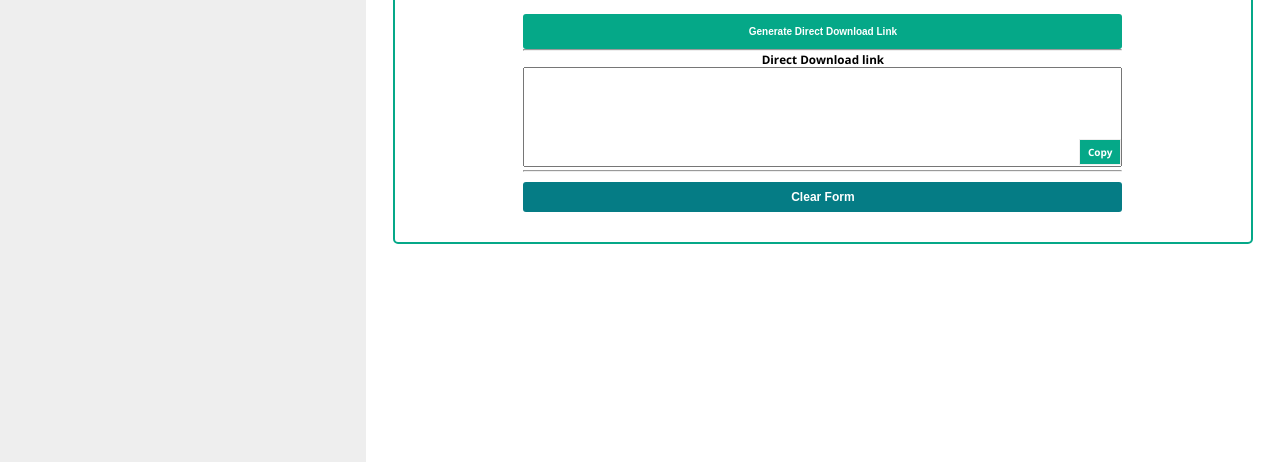
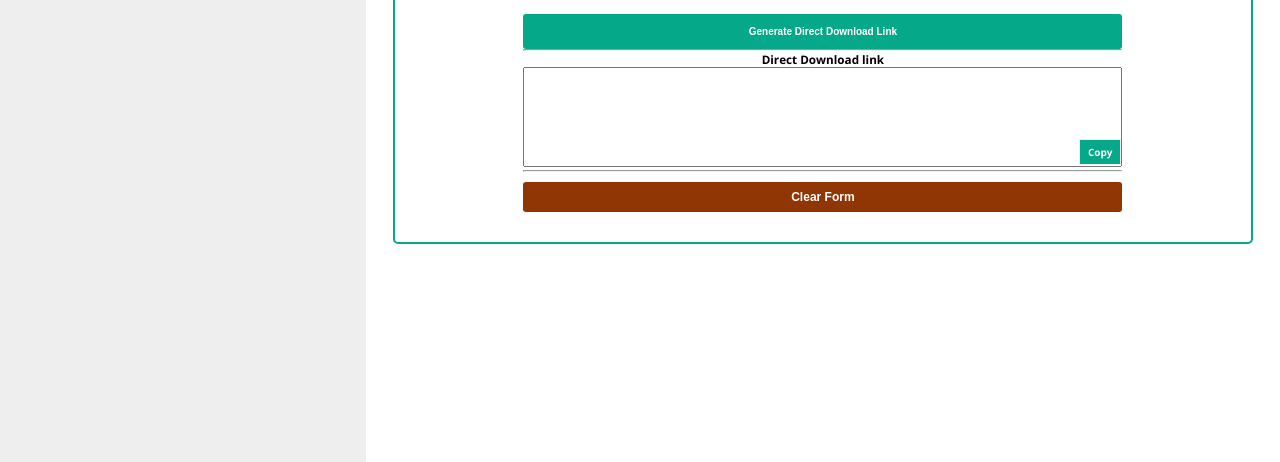
Before and after one commit to imendy/DownloadHive, a plain HTML site: page index.html in a window 1280 px wide. In both pictures the pointer is over the button "Clear Form". Shown: the part 338-800 px from the top of the page. Drawn offline with nearby package versions, Linux system fonts and the light colour scheme.

Commit message:
made some styling changes

```diff
--- a/style.css
+++ b/style.css
@@ -373,7 +373,7 @@ button.clear {
 }
 
 button.clear:hover {
-    background-color: #057c85;
+    background-color: #903504;
 }
 
 /* MEDIA QUERIES */
```
